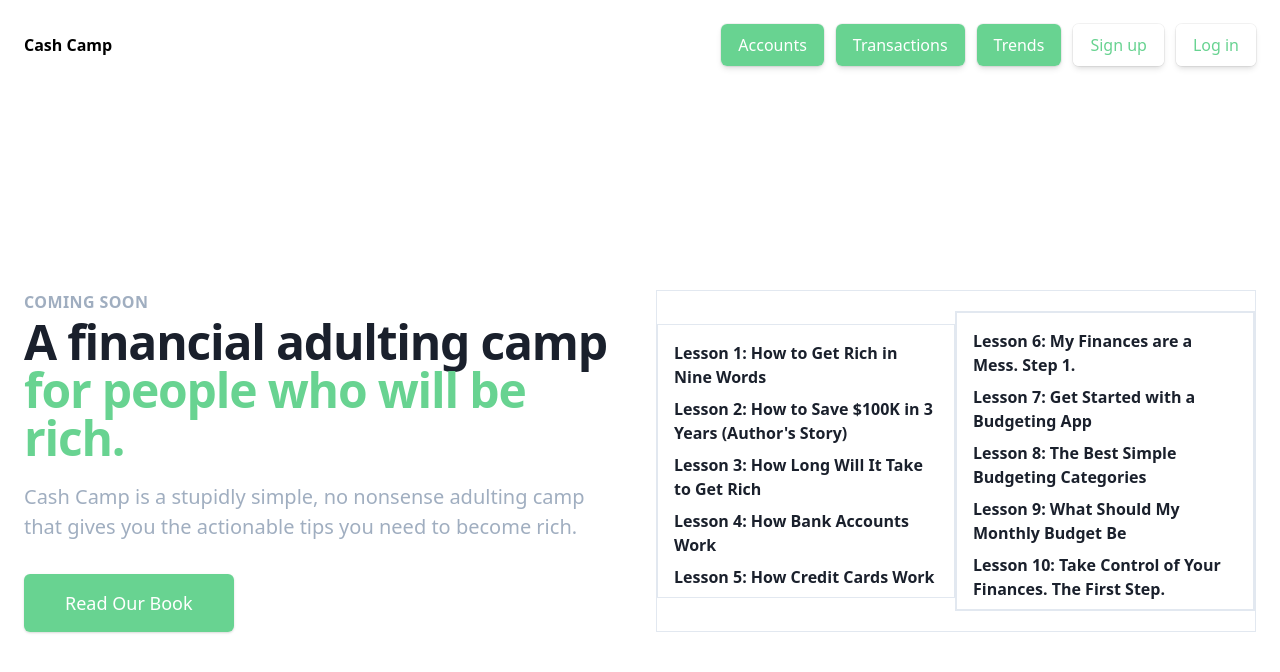
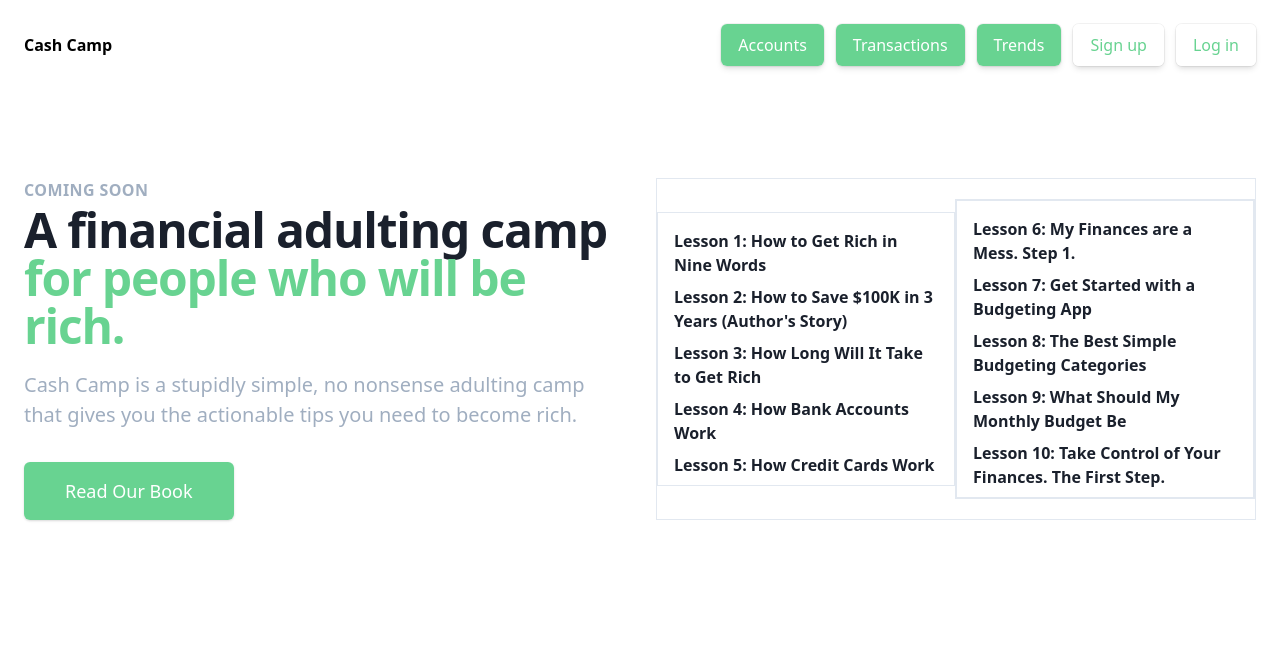
Before and after one commit to rylandking/MERN-Auth-Starter, a React (Create React App) app in the folder client/: page / in a window 1280 px wide. Shown: the top 672 px of the page. Built offline with nearby package versions, Linux system fonts and the light colour scheme.

Commit message:
Created the redux store

```diff
--- a/client/src/App.js
+++ b/client/src/App.js
@@ -7,9 +7,14 @@ import Login from './components/auth/Login';
 import Accounts from './components/layout/Accounts';
 import Transactions from './components/layout/Transactions';
 import Trends from './components/layout/Trends';
+// Redux
+import { Provider } from 'react-redux';
+import store from './store';
+
 import './App.css';
 
 const App = () => (
+  <Provider store={store}>
     <Router>
       <Fragment>
         <div className='min-h-screen bg-white'>
@@ -27,6 +32,7 @@ const App = () => (
         </div>
       </Fragment>
     </Router>
+  </Provider>
 );
 
 export default App;
--- a/client/src/components/layout/Navbar.js
+++ b/client/src/components/layout/Navbar.js
@@ -4,10 +4,7 @@ import { Link } from 'react-router-dom';
 export const Navbar = () => {
   return (
     <div className='relative bg-white overflow-hidden'>
-      <div
-        x-data='{ open: false }'
-        className='relative pt-6 pb-16 md:pb-20 lg:pb-24 xl:pb-32'
-      >
+      <div x-data='{ open: false }' className='relative pt-6 pb-4'>
         <nav className='relative max-w-screen-xl mx-auto flex items-center justify-between px-4 sm:px-6'>
           <div className='flex items-center flex-1'>
             <div className='flex items-center justify-between w-full md:w-auto'>
--- /dev/null
+++ b/client/src/reducers/index.js
@@ -0,0 +1,3 @@
+import { combineReducers } from 'redux';
+
+export default combineReducers({});
--- /dev/null
+++ b/client/src/store.js
@@ -0,0 +1,16 @@
+import { createStore, applyMiddleware } from 'redux';
+import { composeWithDevTools } from 'redux-devtools-extension';
+import thunk from 'redux-thunk';
+import rootReducer from './reducers';
+
+const initialState = {};
+
+const middleware = [thunk];
+
+const store = createStore(
+  rootReducer,
+  initialState,
+  composeWithDevTools(applyMiddleware(...middleware))
+);
+
+export default store;
```
Lines whose indentation alone changed are shown as unchanged.
